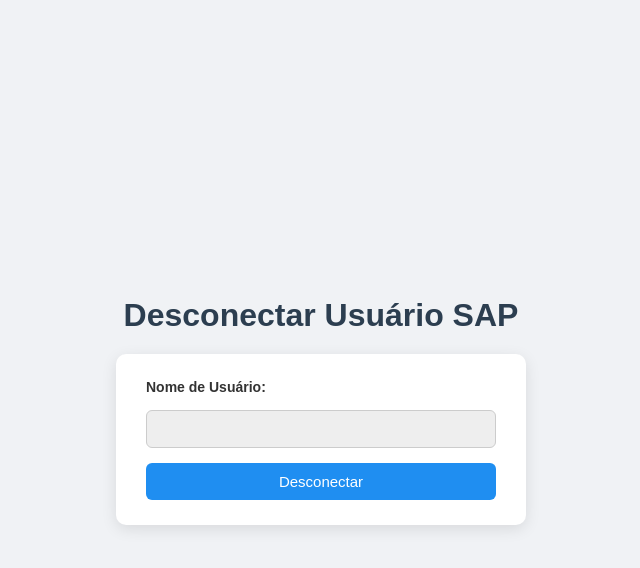
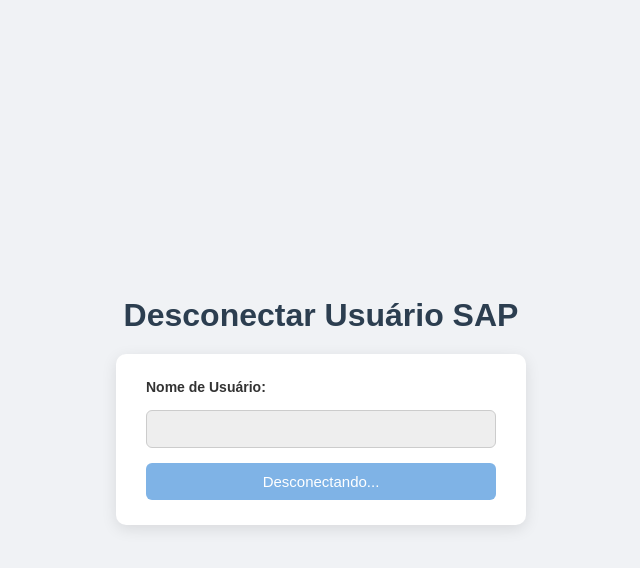
Before and after one commit to lucassouzasl/shutdown-sap-lb, a website: page src/index.html in a window 1280 px wide. Both pictures are taken after a click on the button "Desconectar". Shown: the whole page, without its empty margins (319-959 px from the left). Drawn offline with Linux system fonts and the light colour scheme; no server answers.

Commit message:
change style button and add loading

```diff
--- a/src/index.html
+++ b/src/index.html
@@ -64,6 +64,11 @@
         background: #0f6fc2;
       }
 
+      button:disabled {
+        background: #7fb3e6;
+        cursor: not-allowed;
+      }
+
       pre {
         margin-top: 20px;
         max-width: 350px;
@@ -84,13 +89,14 @@
     <form id="disconnectForm">
       <label for="userName">Nome de Usuário:</label>
       <input type="text" id="userName" name="userName" required disabled />
-      <button type="submit">Desconectar</button>
+      <button type="submit" id="disconnectButton">Desconectar</button>
     </form>
     <pre id="response"></pre>
 
     <script>
       const form = document.getElementById("disconnectForm"),
         inputUserName = document.getElementById("userName"),
+        disconnectButton = document.getElementById("disconnectButton"),
         responseContainer = document.getElementById("response"),
         queryString = window.location.search,
         urlParams = new URLSearchParams(queryString);
@@ -102,6 +108,8 @@
         event.preventDefault();
         const formData = new FormData(form);
         const userName = formData.get("userName") || inputUserName.value;
+        disconnectButton.disabled = true;
+        disconnectButton.textContent = "Desconectando...";
 
         const response = await fetch("/disconnect", {
           method: "POST",
@@ -114,6 +122,8 @@
         const responseData = await response.json();
         responseContainer.textContent = JSON.stringify(responseData, null, 2);
         responseContainer.style.display = "block";
+        disconnectButton.disabled = false;
+        disconnectButton.textContent = "Desconectar";
 
         setTimeout(() => {
           responseContainer.style.display = "none";
```
